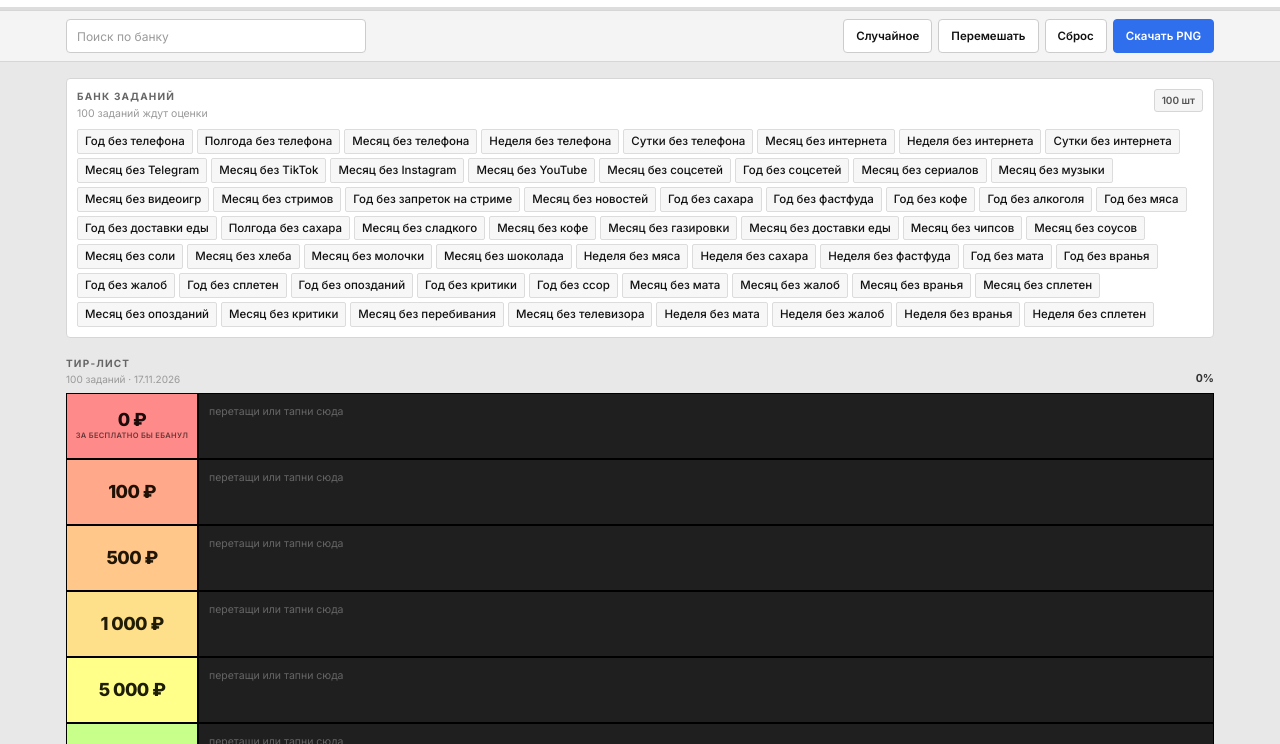
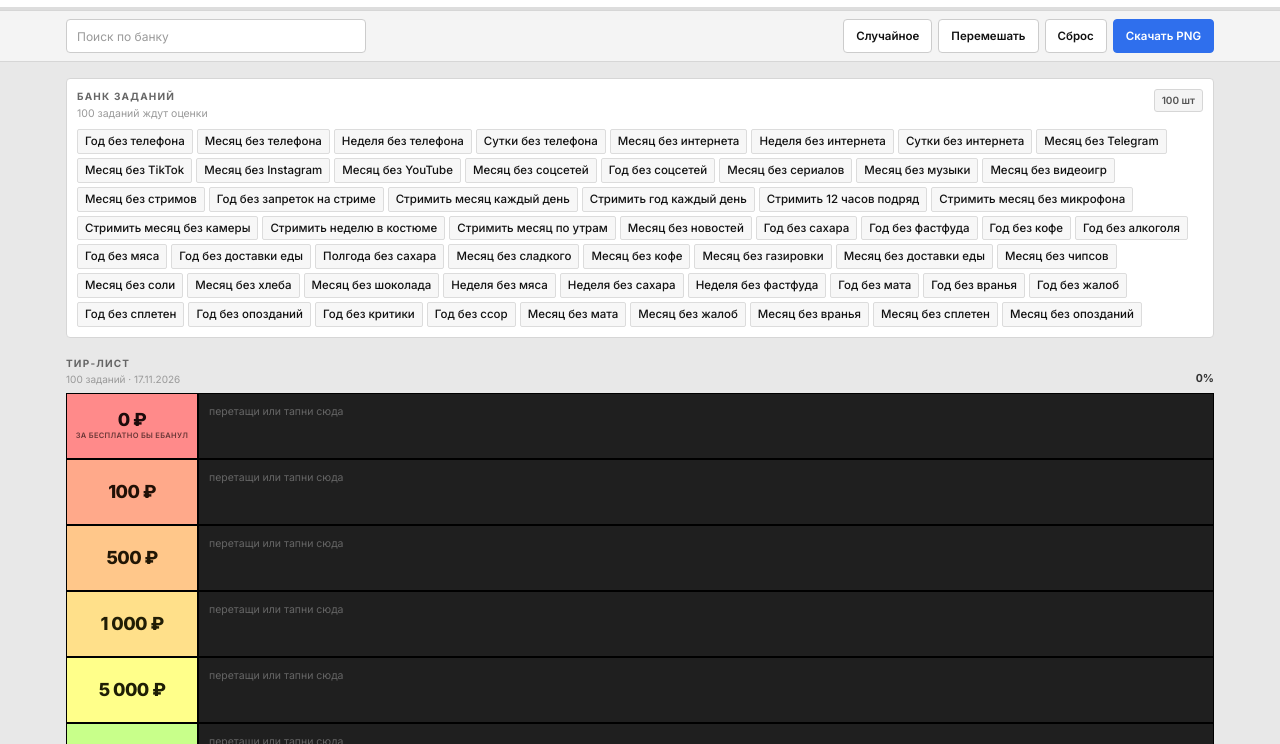
Before and after one commit to gemaro1y/money-tierlist, a plain HTML site: page index.html in a window 1280 px wide. Shown: the part 53-797 px from the top of the page. Drawn offline with nearby package versions, Linux system fonts and the light colour scheme.

Commit message:
Add daily streaming challenges

```diff
--- a/data.js
+++ b/data.js
@@ -25,7 +25,6 @@ const VALUES = {
 const ITEMS = [
   // телефон и интернет
   'Год без телефона',
-  'Полгода без телефона',
   'Месяц без телефона',
   'Неделя без телефона',
   'Сутки без телефона',
@@ -43,6 +42,13 @@ const ITEMS = [
   'Месяц без видеоигр',
   'Месяц без стримов',
   'Год без запреток на стриме',
+  'Стримить месяц каждый день',
+  'Стримить год каждый день',
+  'Стримить 12 часов подряд',
+  'Стримить месяц без микрофона',
+  'Стримить месяц без камеры',
+  'Стримить неделю в костюме',
+  'Стримить месяц по утрам',
   'Месяц без новостей',
 
   // еда
@@ -58,10 +64,8 @@ const ITEMS = [
   'Месяц без газировки',
   'Месяц без доставки еды',
   'Месяц без чипсов',
-  'Месяц без соусов',
   'Месяц без соли',
   'Месяц без хлеба',
-  'Месяц без молочки',
   'Месяц без шоколада',
   'Неделя без мяса',
   'Неделя без сахара',
@@ -99,15 +103,12 @@ const ITEMS = [
   'Месяц без шопинга',
   'Месяц без лифта',
   'Месяц без горячего душа',
-  'Месяц без кондиционера',
-  'Месяц без микроволновки',
   'Неделя без горячего душа',
   'Неделя без лифта',
   'Неделя без шопинга',
   'Неделя без такси',
 
   // деньги и работа
-  'Год без кредитов',
   'Год без спонтанных покупок',
   'Месяц без спонтанных покупок',
   'Месяц без кредитки',
@@ -123,7 +124,6 @@ const ITEMS = [
   // отношения и досуг
   'Год без бывших',
   'Месяц без свиданий',
-  'Месяц без новых знакомств',
   'Месяц без кино',
   'Месяц без кафе',
   'Месяц без путешествий',
--- a/index.html
+++ b/index.html
@@ -4,7 +4,7 @@
   <meta charset="utf-8">
   <meta name="viewport" content="width=device-width, initial-scale=1, viewport-fit=cover">
   <title>Что бы я сделал за... — тир-лист</title>
-  <meta name="description" content="Тир-лист на 100 испытаний на силу воли: от «год без телефона» до «сутки без трат». Растащи по суммам от «за бесплатно» до «ни за какие деньги».">
+  <meta name="description" content="Тир-лист на 100 испытаний на силу воли: год без телефона, месяц без Telegram, месяц стримов каждый день и другие способы пострадать.">
   <meta name="theme-color" content="#e8e8e8">
   <meta property="og:title" content="Что бы я сделал за... — тир-лист">
   <meta property="og:description" content="100 заданий, 8 тиров. Выбор, драг, экспорт в PNG.">
```
Also changed, not shown: 1 other file.
